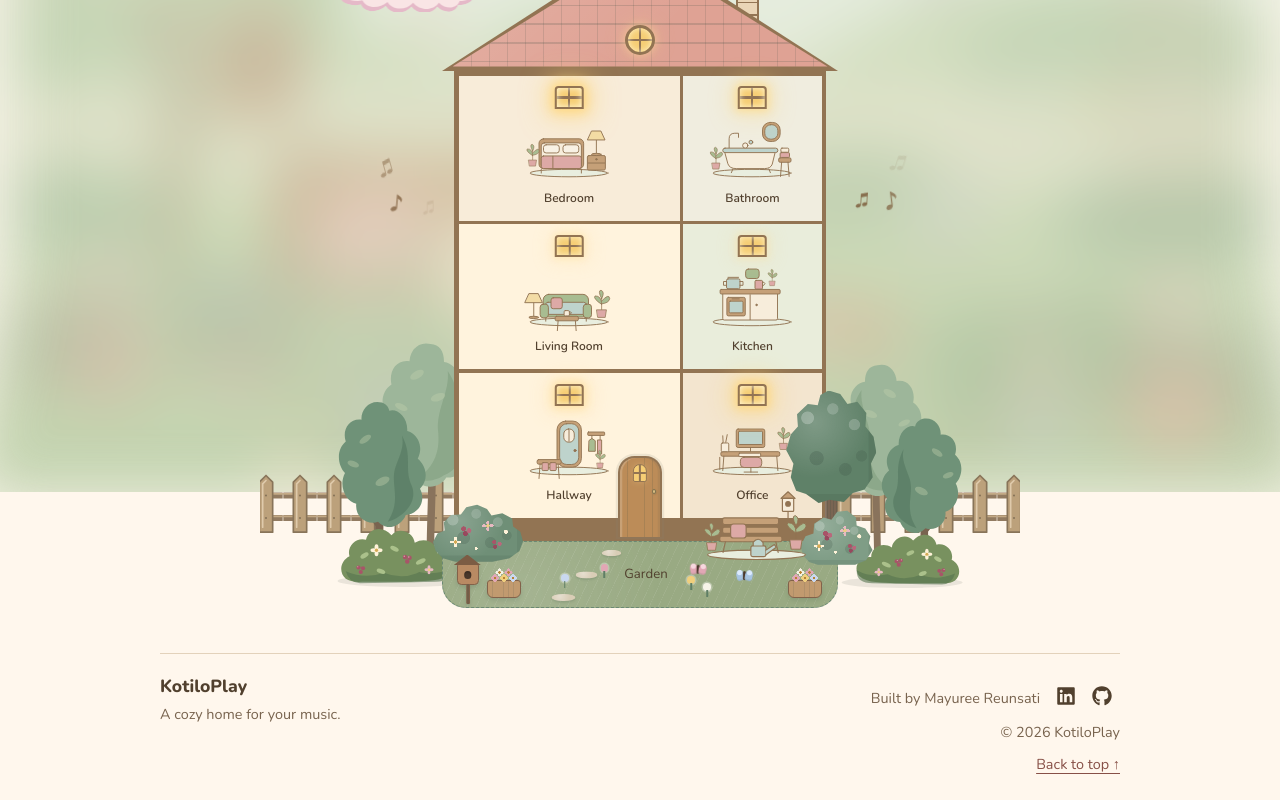
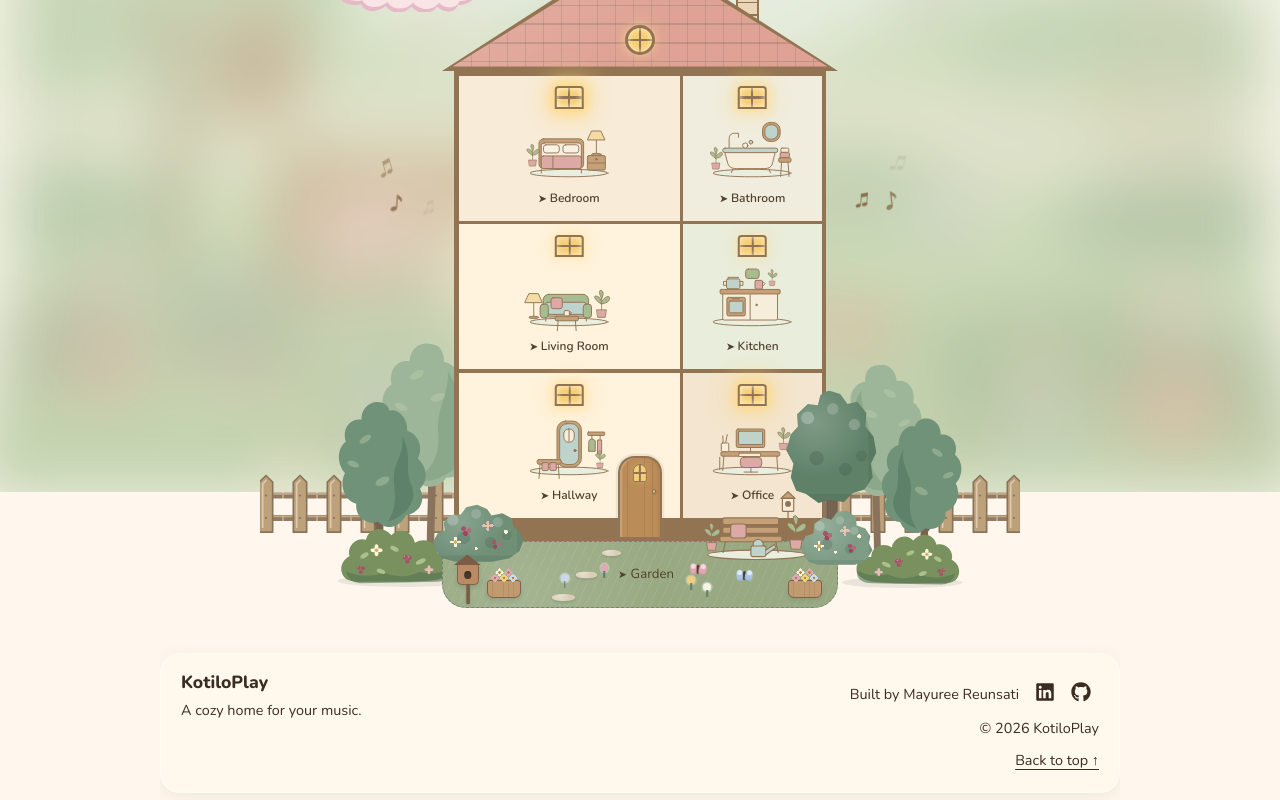
Before and after one commit to mareerray/KotiloPlay, a React (Vite) app: page / in a window 1280 px wide. Shown: the part 308-1108 px from the top of the page. Built offline with nearby package versions, Linux system fonts and the light colour scheme.

Commit message:
Feat: update README with project features and usage instructions; enhance HomePage with music notes and room hints; refine CSS for better responsiveness and readability

```diff
--- a/src/pages/HomePage.tsx
+++ b/src/pages/HomePage.tsx
@@ -49,10 +49,11 @@ function HomePage() {
                     {/* Fence behind the house and greenery */}
                     <div className="home-fence" aria-hidden="true" />
 
-
                     <div className="home-house">
+                        {/* Greenery around the house */}
                         <HouseGreenery />
 
+                        {/* Music notes around the house */}
                         {(["left", "right"] as const).map((side) => (
                             <div
                                 key={side}
@@ -126,6 +127,9 @@ function HomePage() {
                                         )}
 
                                         <span className="home-room__name">
+                                            <span className="home-roomname__hint" aria-hidden="true">
+                                                ➤
+                                            </span>
                                             {room.name}
                                         </span>
                                     </Link>
@@ -188,6 +192,9 @@ function HomePage() {
                                     />
 
                                     <span className="house-garden__content">
+                                        <span className="home-roomname__hint" aria-hidden="true">
+                                                ➤
+                                            </span>
                                         {room.name}
                                     </span>
                                 </Link>
--- a/src/pages/home.css
+++ b/src/pages/home.css
@@ -251,7 +251,12 @@
     color: var(--home-wall);
 }
 
-/* Room interaction */
+.home-roomname__hint {
+    display: inline-block;
+    margin-right: 0.35em;
+    color: var(--text);
+    font-size: 0.8em;
+}
 
 /* Room interaction */
 .home-room {
@@ -525,22 +530,19 @@
         margin-bottom: 0;
     }
 
-    .home-intro p{
+    .home-intro p {
         font-size: 0.85rem;
     }
 
     /* Scale the entire house scene on small screens */
     .home-house {
-        zoom: 0.7;
+        zoom: 0.68;
         width: 100%;
-        max-width: min(
-        560px,
-        calc((100vw - 72px) / 0.7)
-    );
-
-    box-sizing: border-box;
-    margin: 0 auto 4px;
-    padding-top: 20px;
+        max-width: min(560px,
+                calc((100vw - 72px) / 0.7));
+        box-sizing: border-box;
+        margin: 20px auto 4px;
+        padding-top: 20px;
     }
 
     .home-map,
@@ -652,21 +654,42 @@
     .room-window {
         animation: window-glow 4s ease-in-out infinite;
     }
-    .home-room--bedroom .room-window     { animation-delay: 0s; }
-    .home-room--bathroom .room-window    { animation-delay: 0.6s; }
-    .home-room--living-room .room-window { animation-delay: 1.2s; }
-    .home-room--kitchen .room-window     { animation-delay: 1.8s; }
-    .home-room--hallway .room-window     { animation-delay: 2.4s; }
-    .home-room--office .room-window      { animation-delay: 3s; }
+
+    .home-room--bedroom .room-window {
+        animation-delay: 0s;
+    }
+
+    .home-room--bathroom .room-window {
+        animation-delay: 0.6s;
+    }
+
+    .home-room--living-room .room-window {
+        animation-delay: 1.2s;
+    }
+
+    .home-room--kitchen .room-window {
+        animation-delay: 1.8s;
+    }
+
+    .home-room--hallway .room-window {
+        animation-delay: 2.4s;
+    }
+
+    .home-room--office .room-window {
+        animation-delay: 3s;
+    }
 }
 
 @keyframes window-glow {
-    0%, 100% {
+
+    0%,
+    100% {
         box-shadow:
             inset 0 0 8px rgb(255 246 210 / 85%),
             0 0 10px 2px rgb(255 222 150 / 35%),
             0 0 24px 6px rgb(255 222 150 / 18%);
     }
+
     50% {
         box-shadow:
             inset 0 0 10px rgb(255 250 225 / 100%),
@@ -681,6 +704,7 @@
         animation: none;
         opacity: 0;
     }
+
     .room-window {
         animation: none;
     }
--- a/src/pages/room.css
+++ b/src/pages/room.css
@@ -233,8 +233,8 @@
 }
 
 .music-editor__actions button {
-    min-height: 44px;
-    padding: 0.6rem 0.9rem;
+    min-height: 40px;
+    padding: 0.4rem 0.6rem;
 
     border: 1px solid #d0bea4;
     border-radius: 12px;
@@ -384,7 +384,7 @@ dialog.music-editor::backdrop {
     font-weight: 600;
 }
 
-.music-editor__item > span {
+.music-editor__item>span {
     flex: 1 1 140px;
     min-width: 0;
     overflow-wrap: anywhere;
@@ -397,13 +397,14 @@ dialog.music-editor::backdrop {
 }
 
 .music-editor__item button {
-    min-height: 44px;
-    padding: 0.4rem 0.75rem;
+    min-height: 40px;
+    padding: 0.4rem 0.6rem;
     border: 1px solid rgb(90 69 46 / 20%);
     border-radius: 10px;
     background: #e9eedf;
     color: #5a4632;
     font: inherit;
+    font-size: 0.875rem;
     cursor: pointer;
 }
 
@@ -413,11 +414,13 @@ dialog.music-editor::backdrop {
 }
 
 @media (max-width: 600px) {
-    .music-editor__item, .music-editor__item button {
+
+    .music-editor__item,
+    .music-editor__item button {
         font-size: 0.85rem;
     }
 
-    .music-editor__item > span {
+    .music-editor__item>span {
         width: 100%;
     }
 }
@@ -539,3 +542,111 @@ dialog.music-editor::backdrop {
         zoom: 0.95;
     }
 }
+
+/* Desktop readability: frosted glass panels */
+@media (min-width: 1201px) {
+
+    .room-page__back,
+    .room-page__intro,
+    .room-page__current-music,
+    .room-playlist__link,
+    .site-footer {
+        background: rgb(255 248 237 / 45%);
+        -webkit-backdrop-filter: blur(12px) saturate(140%);
+        backdrop-filter: blur(12px) saturate(140%);
+        border: 1px solid rgb(255 255 255 / 55%);
+        box-shadow: 0 8px 28px rgb(67 52 37 / 14%);
+        color: #3b2c20;
+    }
+
+    .room-page__back {
+        padding: 0.35rem 1rem;
+        border-radius: 999px;
+    }
+
+    .room-page__intro {
+        box-sizing: border-box;
+        width: min(100%, 420px);
+        margin: 1rem auto 0;
+        padding: 1.25rem 1.5rem;
+        border-radius: 24px;
+    }
+
+    .room-page__intro .room-page__eyebrow {
+        color: #6f3f2e;
+    }
+
+    .room-page__intro h1 {
+        color: #3b2c20;
+    }
+
+    .room-page__intro>p:last-child {
+        color: #4a3a2c;
+        font-size: 1rem;
+        line-height: 1.65;
+    }
+
+    .room-page__current-music {
+        box-sizing: border-box;
+        width: fit-content;
+        max-width: min(100%, 420px);
+        margin: 0.75rem auto;
+        padding: 0.6rem 1rem;
+        border-radius: 16px;
+        font-size: 0.9rem;
+        text-decoration: none;
+    }
+
+    .room-playlist__link {
+        width: fit-content;
+        max-width: 100%;
+        margin: 0.75rem auto 0;
+        padding: 0.45rem 0.8rem;
+        border-radius: 12px;
+        color: #33472f;
+        font-size: 0.875rem;
+    }
+
+/* One continuous glass footer */
+.site-footer {
+    box-sizing: border-box;
+    width: 100%;
+    min-width: 0;
+    height: auto;
+
+    margin-top: 30px;
+    padding: 1rem 1.25rem;
+
+    border: 1px solid rgb(255 255 255 / 45%);
+    border-radius: 20px;
+
+    background: rgb(255 248 237 / 35%);
+    -webkit-backdrop-filter: blur(12px);
+    backdrop-filter: blur(12px);
+
+    box-shadow: 0 4px 18px rgb(67 52 37 / 8%);
+    color: #3b2c20;
+}
+
+/* Remove the separate glass cards */
+.site-footer > * {
+    min-width: 0;
+    max-width: 100%;
+    padding: 0;
+
+    border: 0;
+    border-radius: 0;
+    background: transparent;
+
+    -webkit-backdrop-filter: none;
+    backdrop-filter: none;
+    box-shadow: none;
+
+    overflow-wrap: anywhere;
+}
+
+.site-footer p,
+.site-footer a {
+    color: #3b2c20;
+}
+}
--- a/src/utils/roomMusic.ts
+++ b/src/utils/roomMusic.ts
@@ -60,7 +60,7 @@ export function parseYouTubeLink(value: string): MusicSource | null {
     }
 }
 export const MAX_SAVED_MUSIC = 10;
-export const MAX_TITLE_LENGTH = 50;
+export const MAX_TITLE_LENGTH = 30;
 
 export type SavedMusic = {
     id: string;
```
Also changed, not shown: 1 other file (tests, documents, lock files or other folders). Lines whose indentation alone changed are shown as unchanged.
